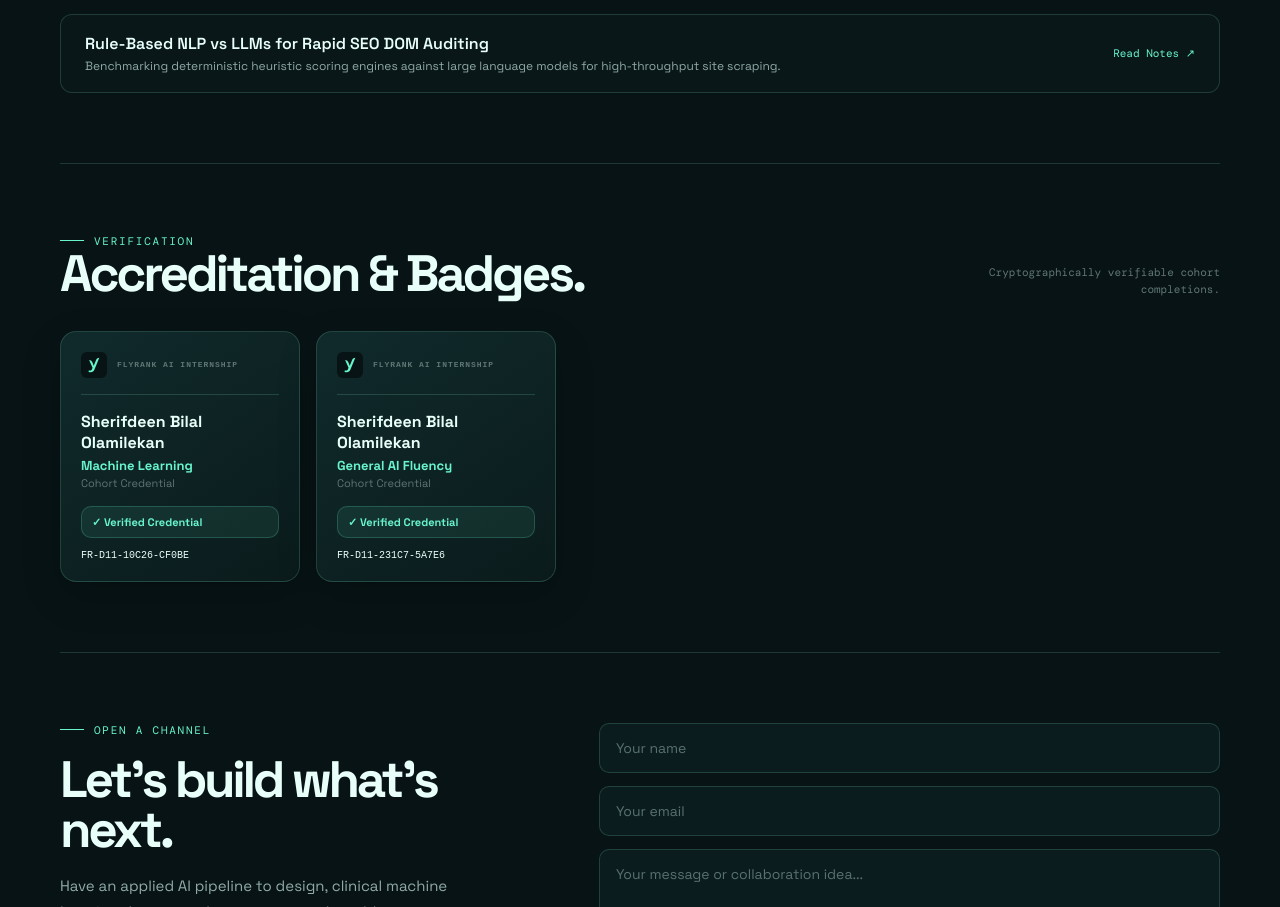
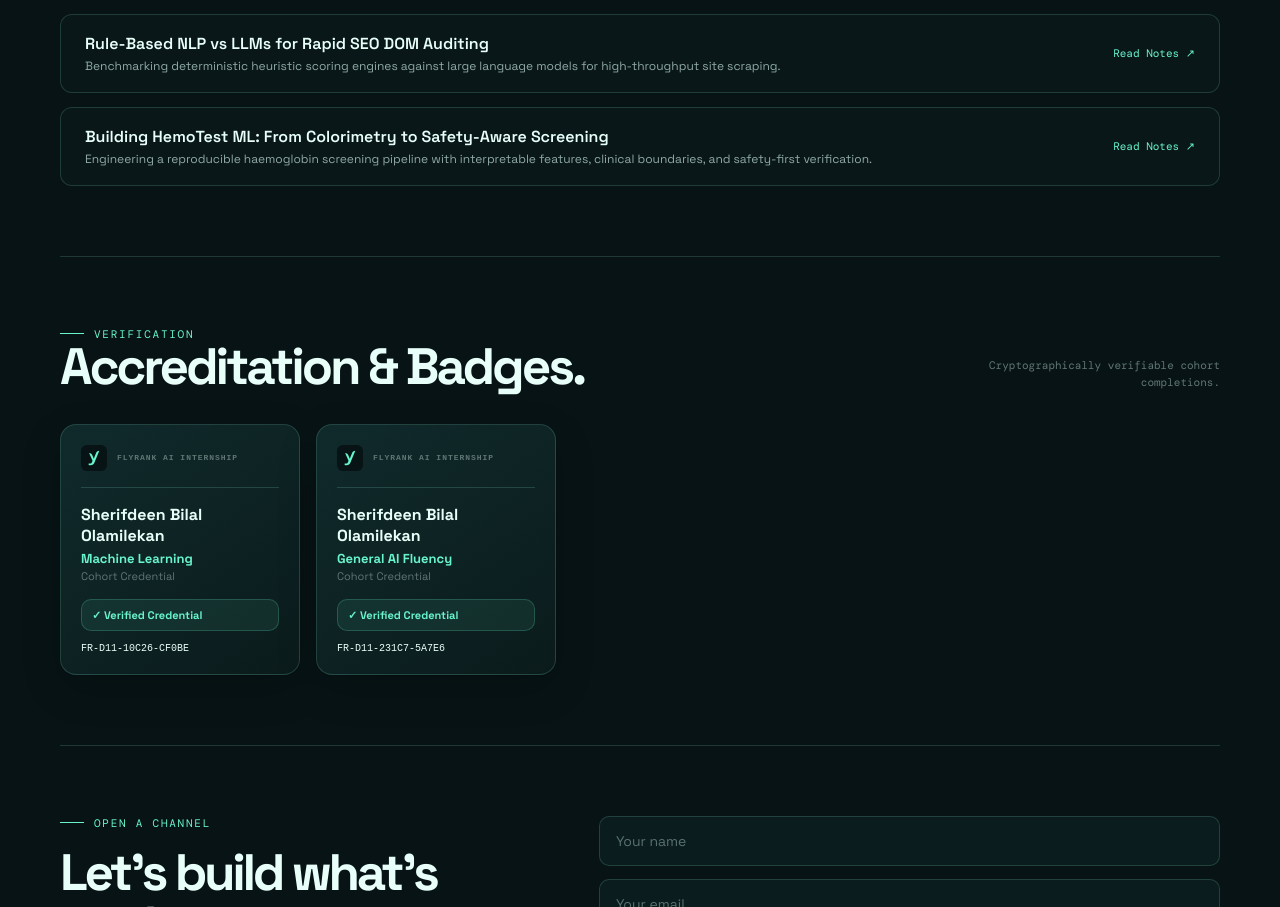
Before and after one commit to bilalsherifdeen1-ux/bilalsherifdeen1-ux.github.io, a plain HTML site: page index.html in a window 1280 px wide. Shown: the part 2043-2950 px from the top of the page. Drawn offline with nearby package versions, Linux system fonts and the light colour scheme.

Commit message:
content: publish HemoTest ML engineering write-up

```diff
--- a/index.html
+++ b/index.html
@@ -338,6 +338,13 @@
         </div>
         <div class="article-meta">Read Notes <span>↗</span></div>
       </a>
+      <a class="article-item" href="https://github.com/bilalsherifdeen1-ux/Hemotest-ML-repo/blob/main/docs/engineering-writeup.md" target="_blank" rel="noopener">
+        <div class="article-info">
+          <h3>Building HemoTest ML: From Colorimetry to Safety-Aware Screening</h3>
+          <p>Engineering a reproducible haemoglobin screening pipeline with interpretable features, clinical boundaries, and safety-first verification.</p>
+        </div>
+        <div class="article-meta">Read Notes <span>↗</span></div>
+      </a>
     </div>
   </section>
 
```
